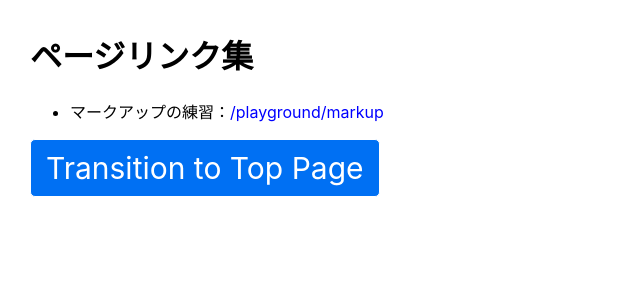
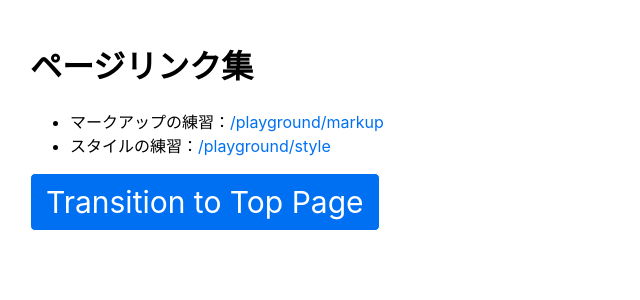
Before and after one commit to 02kK/nextjs-chaotic-playground, a Next.js app: page /sitemap in a window 1280 px wide. Shown: the top 300 px of the page, without its empty margins (0-640 px from the left). Built offline with nearby package versions, Linux system fonts and the light colour scheme.

Commit message:
ルーティングとコンポーネント名の命名規則に対する注意書きを追記

```diff
--- a/src/component/LinkButton.tsx
+++ b/src/component/LinkButton.tsx
@@ -1,5 +1,5 @@
 import Link from "next/link";
-import styled from "styled-components";
+import styled from "@emotion/styled";
 
 type LinkButtonProps = {
   href: string;
--- /dev/null
+++ b/src/component/StyledPGContainer.tsx
@@ -0,0 +1,14 @@
+import styled from "@emotion/styled";
+
+const StyledPGContainer = (props: { children: JSX.Element }) => {
+  return <SContainer>{props.children}</SContainer>;
+};
+
+const SContainer = styled.div`
+  padding: 20px 30px;
+  a {
+    color: #0070f3;
+  }
+`;
+
+export default StyledPGContainer;
--- a/src/pages/index.tsx
+++ b/src/pages/index.tsx
@@ -1,6 +1,5 @@
 import Head from "next/head";
 import Image from "next/image";
-import Link from "next/link";
 
 import LinkButton from "../component/LinkButton";
 import styles from "../../styles/Home.module.scss";
--- a/src/pages/sitemap.tsx
+++ b/src/pages/sitemap.tsx
@@ -1,12 +1,12 @@
 import Link from "next/link";
-import styled from "styled-components"
 
+import StyledContainer from "../component/StyledPGContainer";
 import LinkButton from "../component/LinkButton";
-import styles from "../../styles/sitemap.module.sass";
 
 const Sitemap = () => {
   return (
-    <div className={styles.sitemap}>
+    <StyledContainer>
+      <>
         <h1>ページリンク集</h1>
         <ul>
           <li>
@@ -15,13 +15,17 @@ const Sitemap = () => {
               <a>/playground/markup</a>
             </Link>
           </li>
+          <li>
+            スタイルの練習：
+            <Link href="/playground/style">
+              <a>/playground/style</a>
+            </Link>
+          </li>
         </ul>
         <LinkButton href="/" buttonText="Transition to Top Page" />
-    </div>
+      </>
+    </StyledContainer>
   );
 };
 
-const SDiv = styled.div`
-`
-
 export default Sitemap;
--- a/styles/playground/markup.module.sass
+++ /dev/null
@@ -1,2 +0,0 @@
-.markup
-  padding: 10px 30px
```
Also changed, not shown: src/pages/playground/markup.tsx (+10 -5 lines), src/pages/playground/style.tsx (+11 -0 lines), styles/playground/style.module.scss (deleted). Lines whose indentation alone changed are shown as unchanged.
